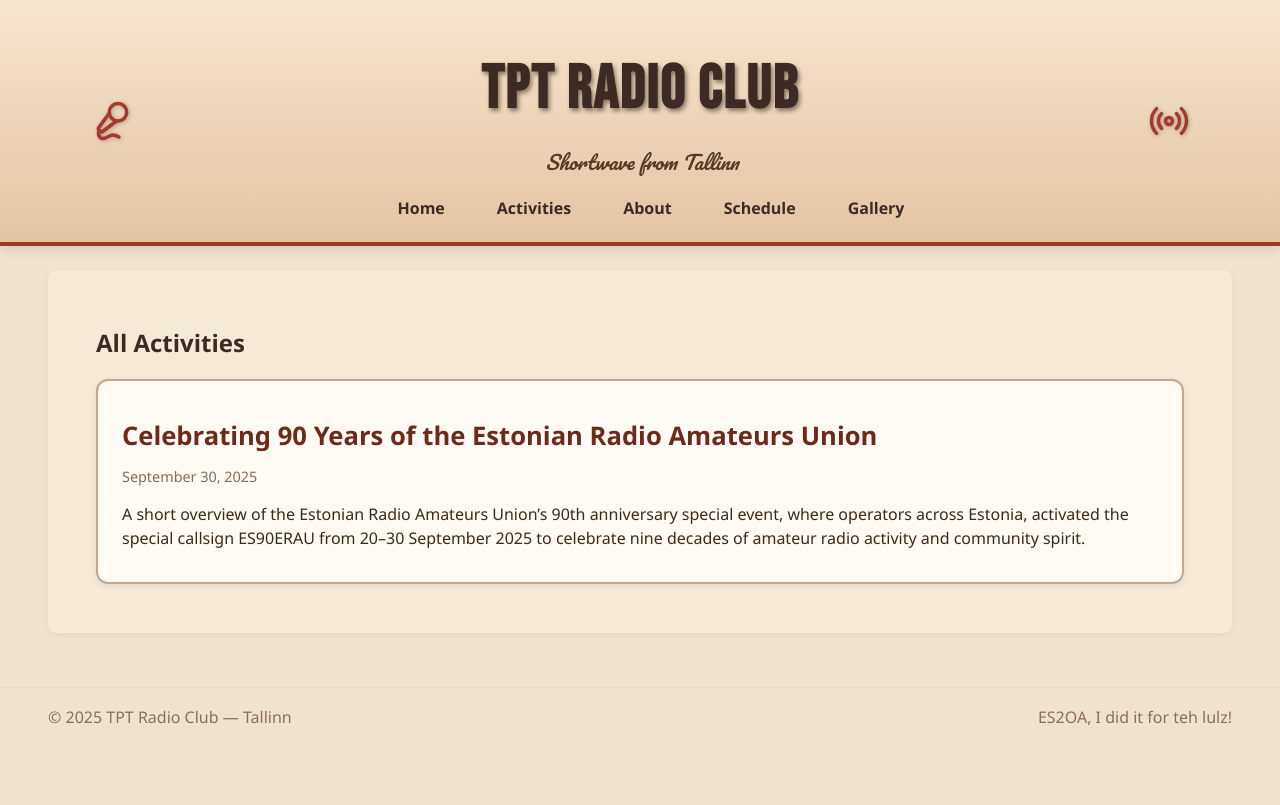
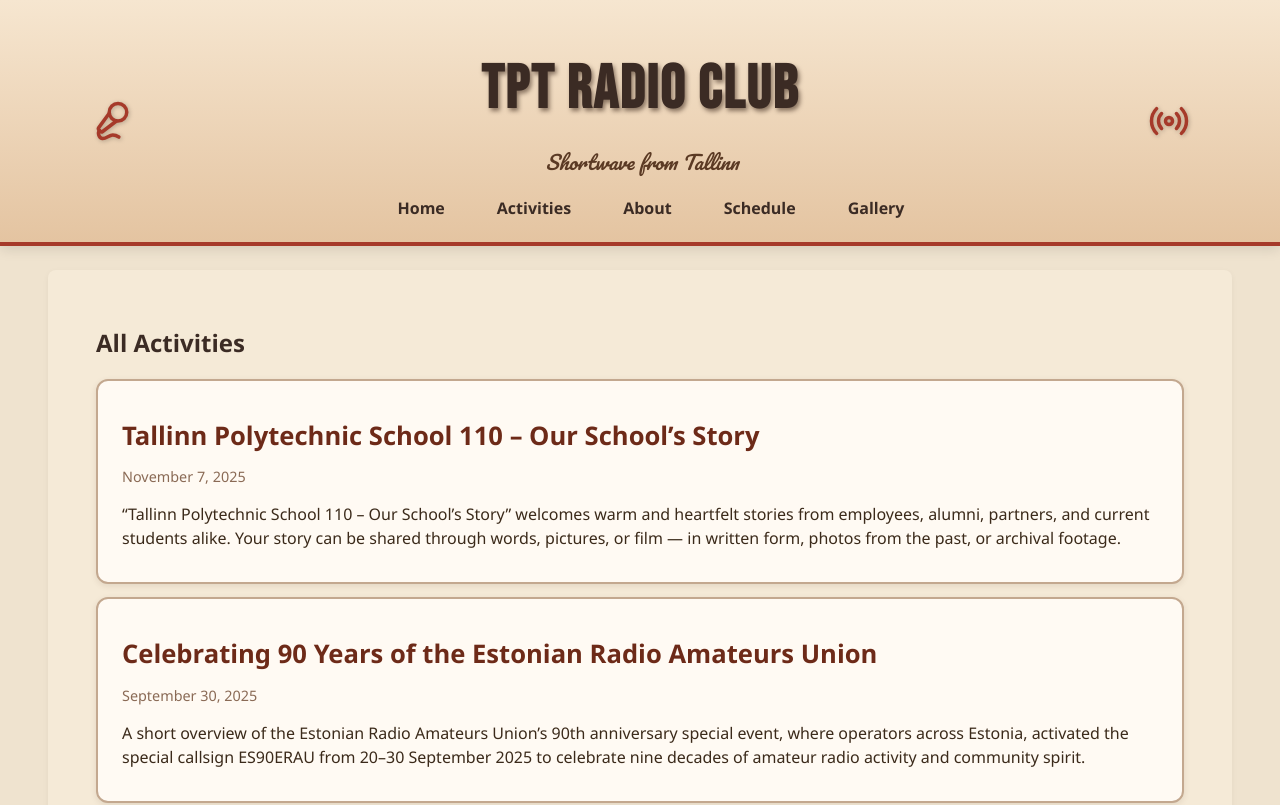
Before and after one commit to Tallinna-Polutehnikum/tpt-radioclub, a React (Vite) app: page /all-activities in a window 1280 px wide. Shown: the top 805 px of the page. Built offline with nearby package versions, Linux system fonts and the light colour scheme.

Commit message:
add new activity

```diff
--- a/src/assets/activites.json
+++ b/src/assets/activites.json
@@ -1,10 +1,18 @@
 [
+    {
+        "id": "tpt_110_years",
+        "title": "Tallinn Polytechnic School 110 – Our School’s Story",
+        "date": "November 7, 2025",
+        "description": "“Tallinn Polytechnic School 110 – Our School’s Story” welcomes warm and heartfelt stories from employees, alumni, partners, and current students alike. Your story can be shared through words, pictures, or film — in written form, photos from the past, or archival footage.",
+        "image": "/images/20251013_tpt0174_meie-kooli-lugu_1200x800px_v01.png",
+        "content": "<p><strong>“Tallinn Polytechnic School 110 – Our School’s Story”</strong> welcomes warm and heartfelt stories from employees, alumni, partners, and current students alike.</p> <p>Your story can be shared through words, pictures, or film — in written form, photos from the past, or archival footage.</p> <p>The 110-year journey of technical education at Tallinn Polytechnic School is a unique and remarkable chapter in Estonia’s educational landscape — one that deserves to be told to today’s youth and to future generations.</p> <p>Stories are welcome at <strong>meiekoolilugu@tptlive.ee</strong> until the end of 2025.</p> <p><a href=\"https://www.tptlive.ee/et/uudised/tallinna-polutehnikum-110-meie-kooli-lugu\" target=\"_blank\" rel=\"noopener noreferrer\">Read more about the project here.</a></p>"
+    },
     {
         "id": "special_call_ES90ERAU",
         "title": "Celebrating 90 Years of the Estonian Radio Amateurs Union",
         "date": "September 30, 2025",
         "description": "A short overview of the Estonian Radio Amateurs Union’s 90th anniversary special event, where operators across Estonia, activated the special callsign ES90ERAU from 20–30 September 2025 to celebrate nine decades of amateur radio activity and community spirit.",
         "image": "/images/ES90ERAU_QSL.jpg",
-        "content": "From 20–30 September 2025, Estonian radio amateurs came together on the airwaves to celebrate the 90th anniversary of the Estonian Radio Amateurs Union (ERAU). To mark this milestone, a special event callsign ES90ERAU was active throughout the country, operated by many Estonian hams who joined the effort to make the jubilee memorable and widely heard across the bands. \n\n During the 10-day celebration, operators made thousands of QSOs with stations from all around the world, promoting Estonian amateur radio and honoring nine decades of organized amateur radio activity in Estonia. \n\n Among the active operators was ES2OA, who contributed to the event with around 150 QSOs. It was a rewarding experience filled with pileups, friendly contacts, and a shared sense of national pride in ERAU’s long and vibrant history.\n\nCongratulations to ERAU on 90 years of service to the amateur radio community — here’s to many more years of innovation, friendship, and radio adventure!"
+        "content": "<p>From 20–30 September 2025, Estonian radio amateurs came together on the airwaves to celebrate the 90th anniversary of the Estonian Radio Amateurs Union (ERAU). To mark this milestone, a special event callsign ES90ERAU was active throughout the country, operated by many Estonian hams who joined the effort to make the jubilee memorable and widely heard across the bands.</p> <p>During the 10-day celebration, operators made thousands of QSOs with stations from all around the world, promoting Estonian amateur radio and honoring nine decades of organized amateur radio activity in Estonia.</p> <p>Among the active operators was ES2OA, who contributed to the event with around 150 QSOs. It was a rewarding experience filled with pileups, friendly contacts, and a shared sense of national pride in ERAU’s long and vibrant history.</p> <p>Congratulations to ERAU on 90 years of service to the amateur radio community — here’s to many more years of innovation, friendship, and radio adventure!</p>"
     }
 ]
--- a/src/components/ActivityDetail.tsx
+++ b/src/components/ActivityDetail.tsx
@@ -49,10 +49,7 @@
                     <p className="activity-date">{activity.date}</p>
                 </div>
             </div>
-            <div className="activity-content">
-                {activity.content.split("\n").map((p, i) => (
-                    <p key={i}>{p.trim()}</p>
-                ))}
+            <div className="activity-content" dangerouslySetInnerHTML={{ __html: activity.content }}>
             </div>
         </div>
     );
```
Also changed, not shown: public/images/20251013_tpt0174_meie-kooli-lugu_1200x800px_v01.png (added).
